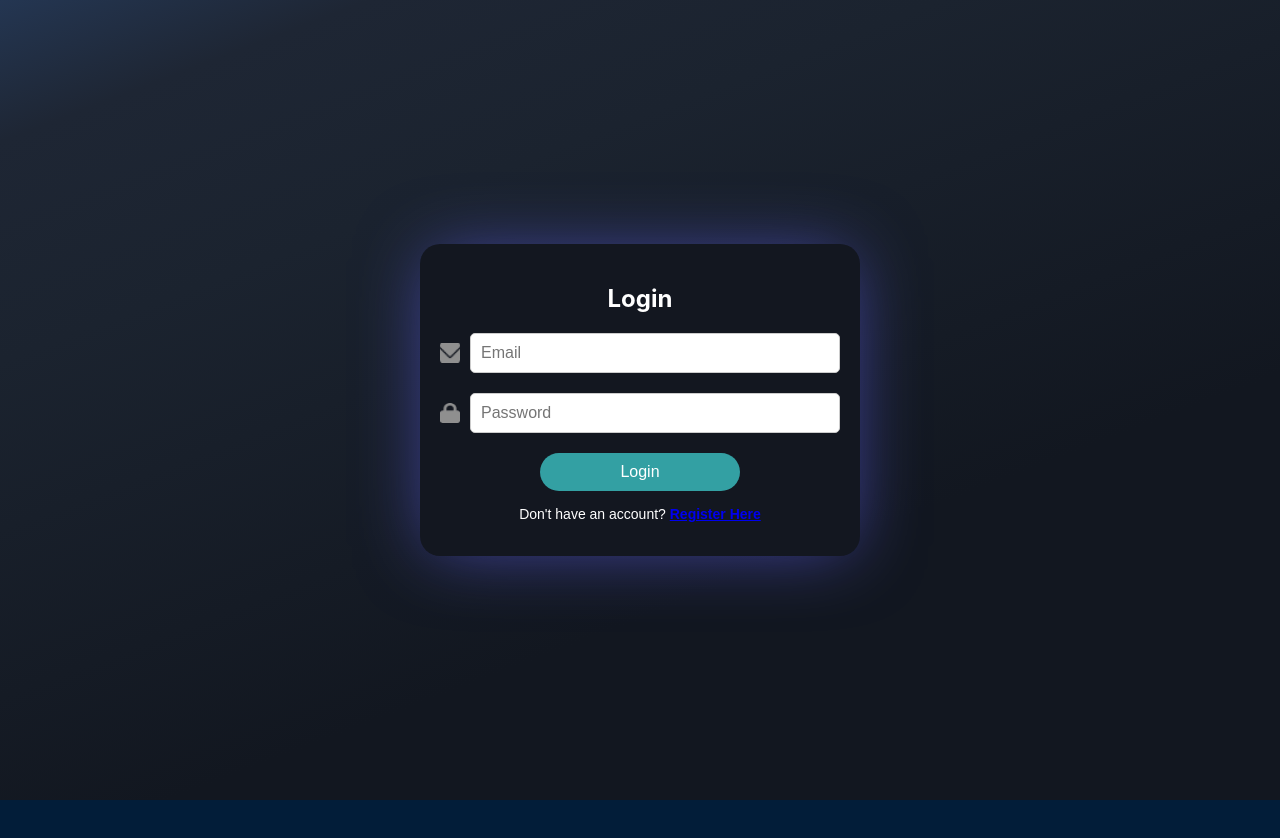
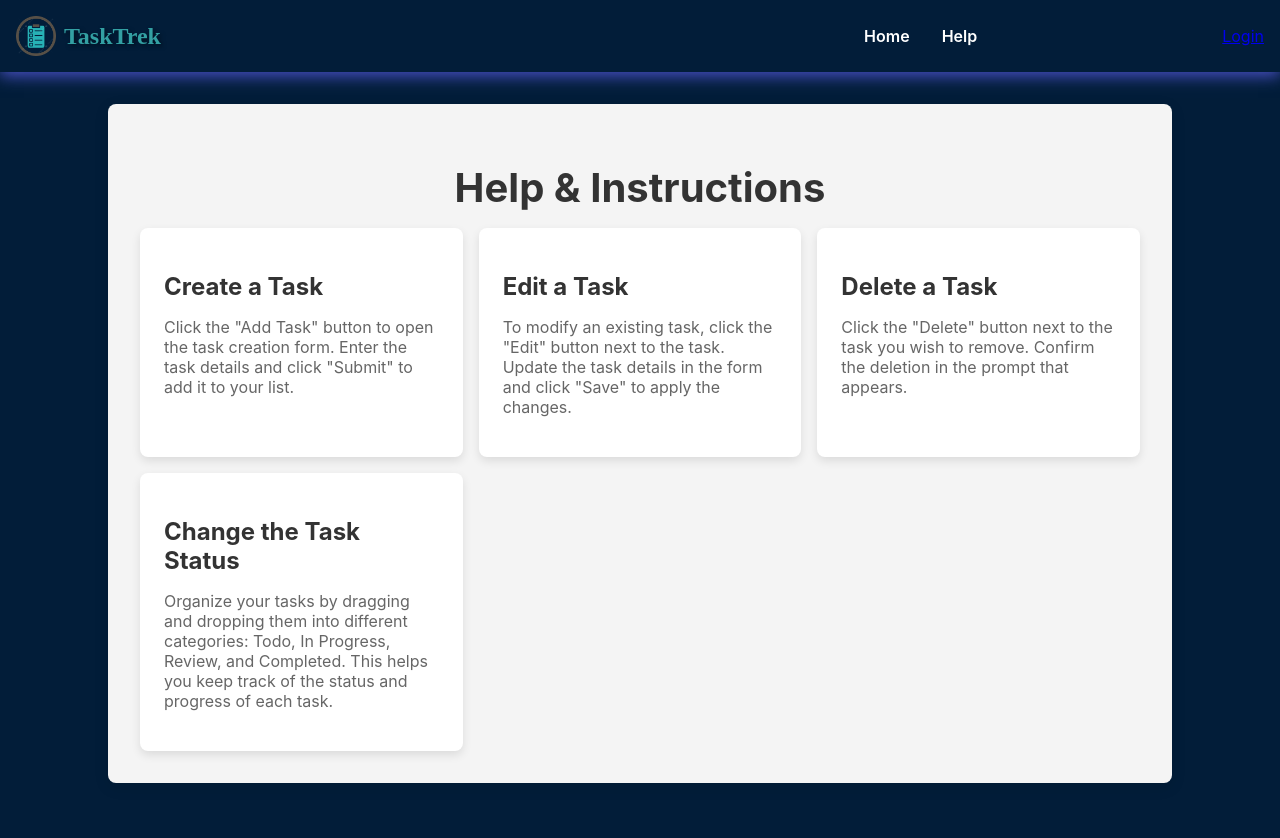
Before and after one commit to MadushaniR/Task-Manager, a React (Create React App) app: page /help in a window 1280 px wide. Before the commit this address led to /login. Shown: the top 838 px of the page. Before the commit the page ends 800 px from the top, so only its background shows below. Built offline with nearby package versions, Linux system fonts and the light colour scheme.

Commit message:
help page added

```diff
--- a/package.json
+++ b/package.json
@@ -3,8 +3,10 @@
   "version": "0.1.0",
   "private": true,
   "dependencies": {
+    "@fortawesome/fontawesome-free": "^6.6.0",
     "@fortawesome/free-solid-svg-icons": "^6.6.0",
     "@fortawesome/react-fontawesome": "^0.2.2",
+    "@mui/icons-material": "^6.1.0",
     "@testing-library/jest-dom": "^5.17.0",
     "@testing-library/react": "^13.4.0",
     "@testing-library/user-event": "^13.5.0",
@@ -12,6 +14,7 @@
     "react": "^18.3.1",
     "react-beautiful-dnd": "^13.1.1",
     "react-dom": "^18.3.1",
+    "react-icons": "^5.3.0",
     "react-router-dom": "^6.26.2",
     "react-scripts": "5.0.1",
     "web-vitals": "^2.1.4"
--- a/src/Components/NavigationBar/Nav.jsx
+++ b/src/Components/NavigationBar/Nav.jsx
@@ -2,6 +2,7 @@ import React, { useEffect, useState } from 'react';
 import { Link, useNavigate } from 'react-router-dom';
 import './nav.css';
 import todoImg from '../../assets/todoImg.png';
+import { FaUserCircle } from 'react-icons/fa'; // Import Font Awesome user icon
 
 const Nav = () => {
     const [username, setUsername] = useState(null);
@@ -23,18 +24,24 @@ const Nav = () => {
     return (
         <nav className="navbar">
             <div className="nav-left">
-                <Link to="/home">
+                <Link to="/home" className="nav-logo-container">
                     <img src={todoImg} alt="Home" className="nav-logo" />
+                    <span className="app-name">TaskTrek</span>
                 </Link>
+            </div>
+            <div className="nav-center">
+                <Link to="/home" className="nav-option">Home</Link>
+                <Link to="/help" className="nav-option">Help</Link>
             </div>
             <div className="nav-right">
                 {username ? (
-                    <>
-                        <span>Welcome, {username}</span>
+                    <div className="user-info">
+                        <FaUserCircle className="user-icon" />
+                        <span className="username">{username}</span>
                         <button className="logout-button" onClick={handleLogout}>
                             Logout
                         </button>
-                    </>
+                    </div>
                 ) : (
                     <Link to="/login">Login</Link>
                 )}
--- a/src/Components/NavigationBar/nav.css
+++ b/src/Components/NavigationBar/nav.css
@@ -6,6 +6,29 @@
     background-color: rgb(2, 29, 57);
     padding: 1rem;
     color: white;
+    position: relative;
+}
+
+.nav-left {
+    flex: 1;
+}
+
+.nav-center {
+    display: flex;
+    align-items: center;
+    justify-content: center;
+    flex: 1;
+}
+
+.nav-right {
+    display: flex;
+    align-items: center;
+}
+
+.nav-logo-container {
+    display: flex;
+    align-items: center;
+    text-decoration: none;
 }
 
 .nav-logo {
@@ -13,26 +36,44 @@
     width: auto;
 }
 
+.app-name {
+    font-family: 'Dancing Script', cursive;
+    font-size: 1.5rem;
+    color: #33a0a3;
+    margin-left: 0.5rem;
+    font-weight: 800;
+    text-shadow: 2px 2px 4px rgba(0, 0, 0, 0.5);
+}
 
-.nav-left a,
-.nav-right a {
+.nav-option {
     color: white;
     text-decoration: none;
+    font-weight: 600;
     margin: 0 1rem;
 }
 
-.nav-left a:hover,
-.nav-right a:hover {
-    text-decoration: underline;
+.nav-option:hover {
+    color: #c1cde6;
 }
 
-.nav-right span {
+.user-info {
+    display: flex;
+    align-items: center;
+}
+
+.user-icon {
+    font-size: 1.5rem;
+    margin-right: 0.5rem;
+    color: #FFD700;
+}
+
+.username {
     color: #FFD700;
     margin-right: 1rem;
 }
 
 .logout-button {
-    background-color: #f087e0;
+    background-color: #7d1a6e;
     font-family: "Noto Sans Nandinagari", sans-serif;
     font-weight: 400;
     font-style: normal;
@@ -40,10 +81,9 @@
     color: white;
     padding: 0.5rem 1rem;
     cursor: pointer;
-    margin-left: 1rem;
     border-radius: 4px;
 }
 
 .logout-button:hover {
-    background-color: #FF6347;
+    background-color: #781669;
 }
--- a/src/Components/PopupForm/PopupForm.jsx
+++ b/src/Components/PopupForm/PopupForm.jsx
@@ -52,7 +52,7 @@ const PopupForm = ({ show, onClose, onSubmit, newTask, setNewTask, isEditMode })
                         </select>
                     </div>
                     <div className="popup-buttons">
-                        <button type="submit" className="popup-button"> {isEditMode ? 'Save Changes' : 'Submit'} </button>
+                        <button type="submit" className="popup-button"> {isEditMode ? 'Save' : 'Submit'} </button>
                         <button type="button" className="popup-button popup-cancel-btn" onClick={onClose}>Cancel</button>
                     </div>
                 </form>
--- /dev/null
+++ b/src/Pages/Help/Help.jsx
@@ -0,0 +1,42 @@
+import React from 'react';
+import './help.css';
+import Nav from '../../Components/NavigationBar/Nav';
+
+const HelpPage = () => {
+    return (
+        <div className="help-wrapper">
+            <Nav />
+            <div className="help-page">
+                <h1>Help & Instructions</h1>
+                <div className="grid-container">
+                    <div className="grid-item create-task">
+                        <h2>Create a Task</h2>
+                        <p>
+                            Click the "Add Task" button to open the task creation form. Enter the task details and click "Submit" to add it to your list.
+                        </p>
+                    </div>
+                    <div className="grid-item edit-task">
+                        <h2>Edit a Task</h2>
+                        <p>
+                            To modify an existing task, click the "Edit" button next to the task. Update the task details in the form and click "Save" to apply the changes.
+                        </p>
+                    </div>
+                    <div className="grid-item delete-task">
+                        <h2>Delete a Task</h2>
+                        <p>
+                            Click the "Delete" button next to the task you wish to remove. Confirm the deletion in the prompt that appears.
+                        </p>
+                    </div>
+                    <div className="grid-item mark-tasks">
+                        <h2>Change the Task Status</h2>
+                        <p>
+                            Organize your tasks by dragging and dropping them into different categories: Todo, In Progress, Review, and Completed. This helps you keep track of the status and progress of each task.
+                        </p>
+                    </div>
+                </div>
+            </div>
+        </div>
+    );
+};
+
+export default HelpPage;
--- /dev/null
+++ b/src/Pages/Help/help.css
@@ -0,0 +1,54 @@
+.help-wrapper {
+
+    margin-bottom: 10px;
+    padding-bottom: 10px;
+}
+
+.help-page {
+    padding: 2rem;
+    max-width: 1000px;
+    margin: auto;
+    background-color: #f4f4f4;
+    border-radius: 8px;
+    box-shadow: 0px 4px 15px rgba(0, 0, 0, 0.1);
+    margin-top: 2rem;
+    margin-bottom: 100px;
+}
+
+h1 {
+    color: #333;
+    font-size: 2.5rem;
+    margin-bottom: 1rem;
+    text-align: center;
+}
+
+.grid-container {
+    display: grid;
+    grid-template-columns: repeat(auto-fill, minmax(250px, 1fr));
+    gap: 1rem;
+
+}
+
+.grid-item {
+    background: #fff;
+    border-radius: 8px;
+    padding: 1.5rem;
+    box-shadow: 0px 4px 10px rgba(0, 0, 0, 0.1);
+    transition: transform 0.3s, box-shadow 0.3s;
+}
+
+.grid-item:hover {
+    transform: translateY(-5px);
+    box-shadow: 0px 8px 15px rgba(0, 0, 0, 0.2);
+}
+
+h2 {
+    color: #333;
+    font-size: 1.5rem;
+    margin-bottom: 0.5rem;
+}
+
+p {
+    font-size: 1rem;
+    color: #666;
+}
--- a/src/Pages/Home/Home.jsx
+++ b/src/Pages/Home/Home.jsx
@@ -17,7 +17,7 @@ const Home = () => {
     const [newTask, setNewTask] = useState({
         title: '',
         description: '',
-        priority: 'low' // default value
+        priority: 'low'
     });
 
     const onDragEnd = (result) => {
@@ -185,12 +185,12 @@ const Home = () => {
                                                             >
                                                                 <Card>
                                                                     <div className="task-header">
-                                                                        <strong>{task.title}</strong>
+                                                                        <div className="task-title">{task.title}</div>
                                                                         <span className={getPriorityClass(task.priority)}>
                                                                             {task.priority.charAt(0).toUpperCase() + task.priority.slice(1)}
                                                                         </span>
                                                                     </div>
-                                                                    <p>{task.description}</p>
+                                                                    <div className="task-des">{task.description}</div>
                                                                     <button
                                                                         className="edit-task-btn"
                                                                         onClick={() => openEditForm(task, section.id)}
--- a/src/Pages/Home/home.css
+++ b/src/Pages/Home/home.css
@@ -10,6 +10,19 @@ body {
     margin: 20px;
     background-color: rgb(2, 29, 57);
     padding-bottom: 20px;
+}
+
+.task-des {
+    color: #fff;
+    margin: 10px;
+    margin-bottom: 20px;
+    font-weight: 400;
+}
+
+.task-title {
+    color: #000;
+    font-size: 18px;
+    font-weight: bold;
 }
 
 .kanban__section {
@@ -90,7 +103,8 @@ body {
     background-color: #4caf50;
 }
 
-.edit-task-btn, .delete-task-btn {
+.edit-task-btn,
+.delete-task-btn {
     background: none;
     border: none;
     cursor: pointer;
--- a/src/routes/AppRouter.js
+++ b/src/routes/AppRouter.js
@@ -4,6 +4,7 @@ import { AuthProvider, useAuth } from '../context/AuthContext';
 import Login from '../Pages/Login/Login';
 import Register from '../Pages/Register/Register';
 import Home from '../Pages/Home/Home';
+import Help from '../Pages/Help/Help';
 
 const PrivateRoute = ({ children }) => {
     const { isAuthenticated } = useAuth();
@@ -18,6 +19,7 @@ const AppRouter = () => (
                 <Route path="/register" element={<Register />} />
                 <Route path="/home" element={<PrivateRoute><Home /></PrivateRoute>} />
                 <Route path="*" element={<Navigate to="/login" />} />
+                <Route path="/help" element={<Help />} />
             </Routes>
         </Router>
     </AuthProvider>
```
Also changed, not shown: 1 other file (tests, documents, lock files or other folders).
